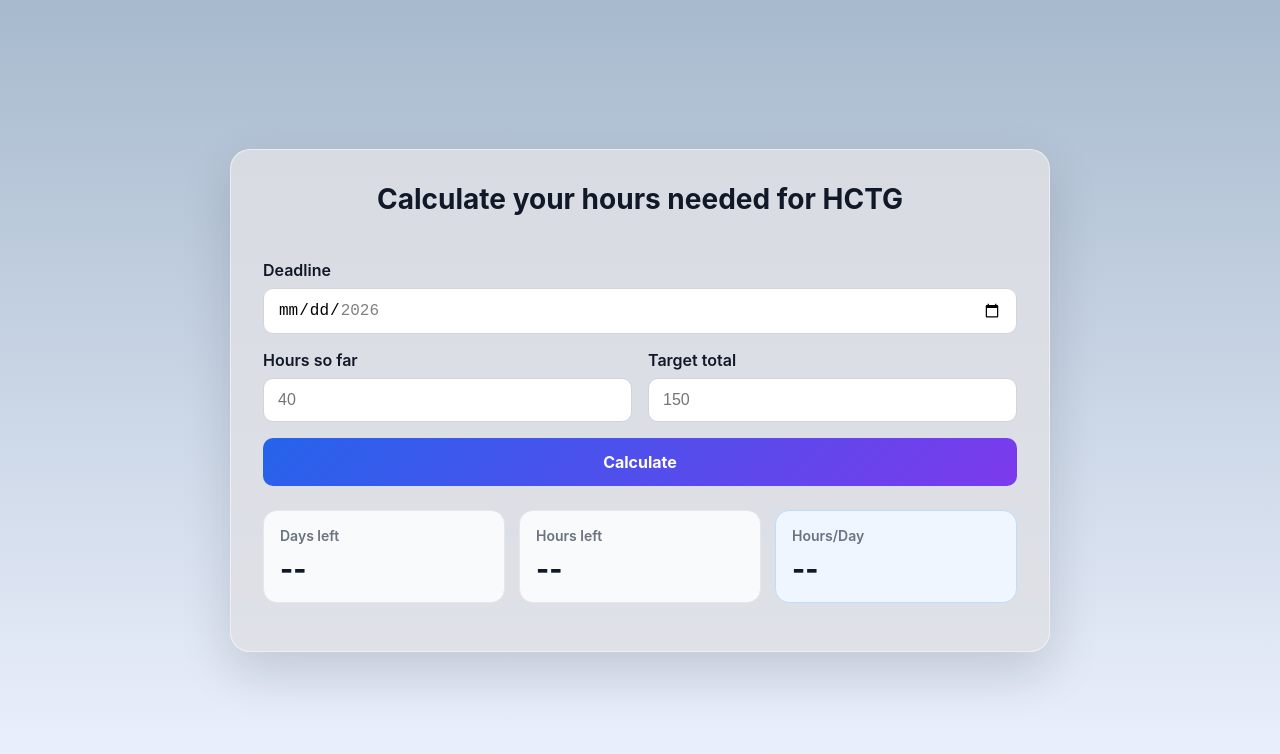
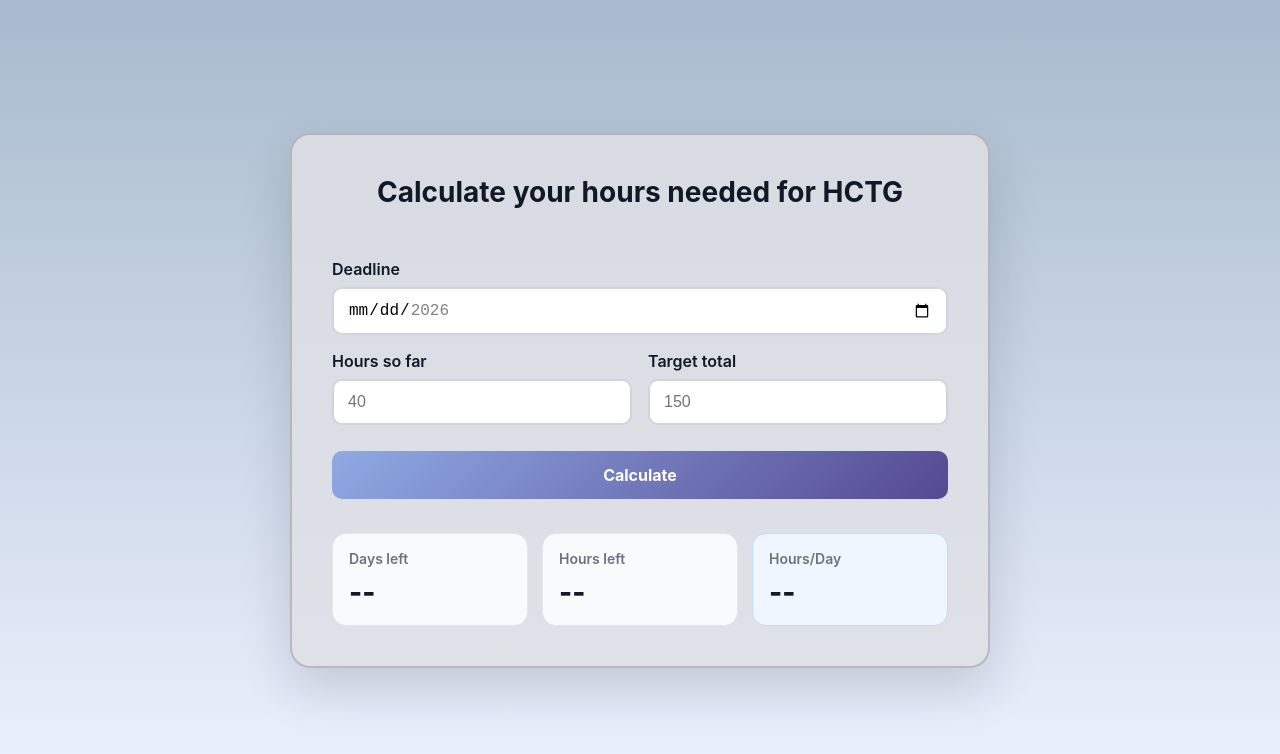
Before and after one commit to 019-Abhi/the-game-hours-calc, a React (Vite) app: page / in a window 1280 px wide. Shown: the top 754 px of the page. Built offline with nearby package versions, Linux system fonts and the light colour scheme.

Commit message:
something went wrong page wasnt rendering

```diff
--- a/src/App.css
+++ b/src/App.css
@@ -8,36 +8,21 @@
 
 .calculator-card {
   width: 100%;
-  max-width: 820px;
-  padding: 32px;
+  max-width: 700px;
+  padding: 40px;
   border-radius: 20px;
   background: rgba(223, 224, 228, 0.85);
-  border: 1px solid rgba(255, 255, 255, 0.5);
+  border: 2px solid rgba(147, 143, 143, 0.5);
   box-shadow: 0 20px 50px rgba(13, 20, 33, 0.15);
 }
 
 .title-wrap {
-  margin-bottom: 24px;
-}
-
-.eyebrow {
-  margin: 0 0 8px;
-  font-size: 12px;
-  font-weight: 700;
-  letter-spacing: 0.08em;
-  text-transform: uppercase;
-  color: #2563eb;
+  margin-bottom: 30px;
 }
 
 h1 {
   margin: 0;
   font-size: 1.75rem;
-}
-
-.subtitle {
-  margin-top: 10px;
-  color: #4b5563;
-  max-width: 50ch;
 }
 
 .input-grid {
@@ -65,26 +50,28 @@ h1 {
 .field input {
   padding: 12px 14px;
   font-size: 16px;
-  border: 1px solid #d1d5db;
+  border: 2px solid #d1d5db;
   border-radius: 10px;
   background: #fff;
 }
 
 .field input:focus {
   outline: none;
-  border-color: #2563eb;
+  border-color: #afafb8;
 }
 
 .calculate-btn {
   grid-column: span 2;
   padding: 14px 16px;
   font-size: 16px;
+  margin-top: 10px;
+  margin-bottom: 10px;
   font-weight: 700;
   color: #fff;
   border: none;
   border-radius: 10px;
   cursor: pointer;
-  background: linear-gradient(135deg, #2563eb, #7c3aed);
+  background: linear-gradient(135deg, #8faae4, #554992);
 }
 
 .calculate-btn:hover {
@@ -103,6 +90,11 @@ h1 {
   background: #f9fafb;
   border: 1px solid #e5e7eb;
   border-radius: 14px;
+  overflow: scroll;
+}
+
+.result-tile::-webkit-scrollbar {
+  display: none;
 }
 
 .result-tile.highlight {
@@ -124,29 +116,6 @@ h1 {
   color: #111827;
 }
 
-.feedback {
-  margin-top: 16px;
-}
-
-.warning,
-.success {
-  margin: 0;
-  padding: 12px;
-  border-radius: 10px;
-}
-
-.warning {
-  background: #fff7ed;
-  color: #9a3412;
-  border: 1px solid #fed7aa;
-}
-
-.success {
-  background: #ecfdf5;
-  color: #065f46;
-  border: 1px solid #a7f3d0;
-}
-
 @media (max-width: 700px) {
   .calculator-card {
     padding: 20px;
--- a/src/App.jsx
+++ b/src/App.jsx
@@ -149,17 +149,6 @@ function App() {
           </div>
         </div>
 
-        <div className="feedback">
-          {errorMsg !== '' && (
-            <p className="warning">{errorMsg}</p>
-          )}
-          {showResult && Number.isFinite(hoursPerDay) && (
-            <p className="success">
-              {hoursPerDay.toFixed(2)} hrs/day to hit {goal} by {formatDeadlineLabel(deadlineDate)}
-            </p>
-          )}
-        </div>
-
       </div>
     </main>
   )
```
